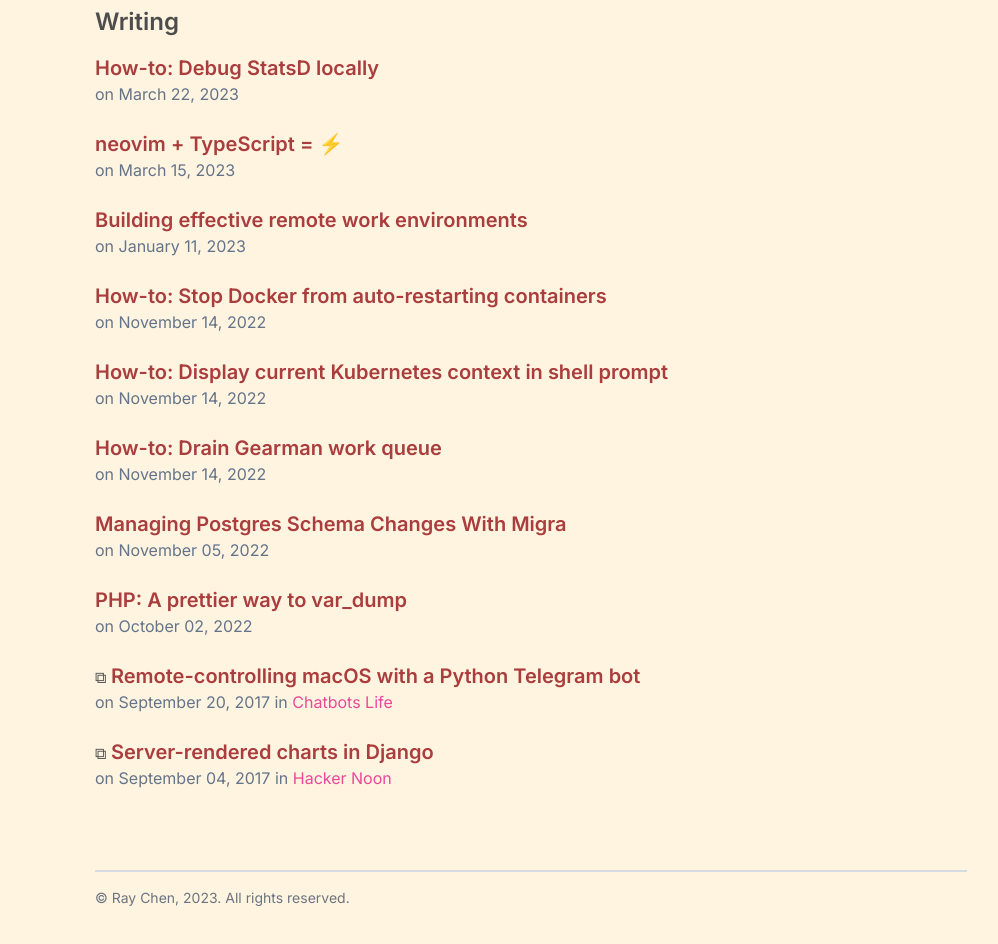
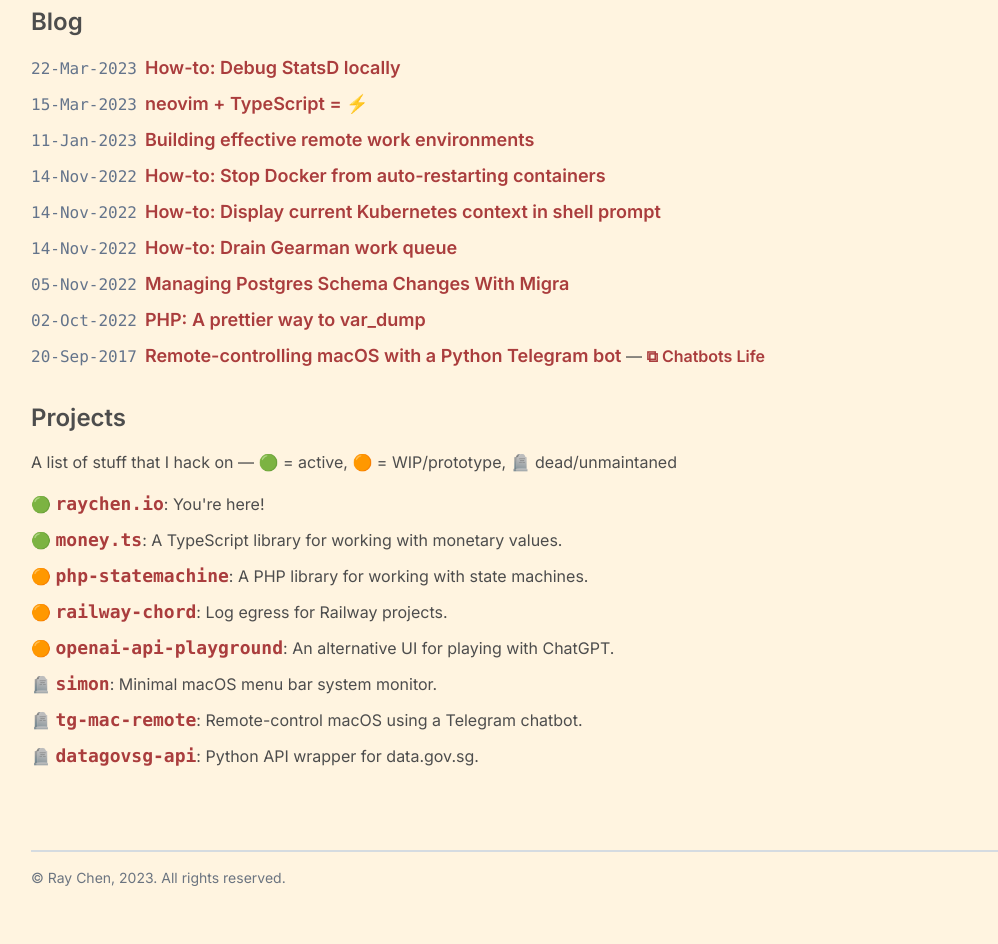
Before and after one commit to half0wl/raychen.io, a Next.js app: page / in a window 1280 px wide. Shown: the part 440-1384 px from the top of the page, without its empty margins (109-1107 px from the left). Built offline with nearby package versions, Linux system fonts and the light colour scheme.

Commit message:
Add projects section, refactor components, support ext article linking directly using md files + frontmatter, tweak styles

```diff
--- a/src/components/article-link.tsx
+++ /dev/null
@@ -1,51 +0,0 @@
-import Link from 'next/link'
-
-type ExternalSite = { name: string; siteLink: string; articleLink: string }
-interface Props {
-  title: string
-  publishedAt: string
-  slug?: string
-  inExternalSite?: ExternalSite
-}
-
-const ArticleLink: React.FC<Props> = ({
-  title,
-  slug,
-  publishedAt,
-  inExternalSite,
-}) => {
-  if (inExternalSite) {
-    return (
-      <span className="mb-6 flex flex-col">
-        <span>
-          ⧉{' '}
-          <Link className="text-xl" href={inExternalSite.articleLink}>
-            {title}
-          </Link>
-        </span>
-        <span className="text-slate-500">
-          on {publishedAt} in{' '}
-          <Link
-            className="font-normal text-pink-500"
-            href={inExternalSite.siteLink}
-          >
-            {inExternalSite.name}
-          </Link>
-        </span>
-      </span>
-    )
-  }
-  if (slug === undefined) {
-    throw new Error(`slug must be defined when inExternalSite=false`)
-  }
-  return (
-    <span className="mb-6 flex flex-col">
-      <Link className="text-xl" href={slug}>
-        {title}
-      </Link>
-      <span className="text-slate-500">on {publishedAt}</span>
-    </span>
-  )
-}
-
-export default ArticleLink
--- /dev/null
+++ b/src/components/article-list.tsx
@@ -0,0 +1,41 @@
+import Link from 'next/link'
+import { ParsedArticle } from '@/lib/build'
+import classNames from 'classnames'
+
+const ArticleList: React.FC<{ articles: ParsedArticle[] }> = ({ articles }) => {
+  return (
+    <ul>
+      {articles.map((a) => (
+        <li
+          className={classNames('mb-2', a.publication && 'relative')}
+          key={a.slug}
+        >
+          {a.publication && (
+            <span className="absolute left-[-2%] opacity-50"></span>
+          )}
+          <>
+            <span className="mr-2 font-mono text-slate-500">
+              {a.publishedAt}
+            </span>
+            <Link className="text-lg" href={a.slug}>
+              {a.title}
+            </Link>
+            {a.publication && (
+              <span>
+                {' '}
+                &mdash;{' '}
+                {a.publicationUrl ? (
+                  <Link href={a.publicationUrl}>⧉ {a.publication}</Link>
+                ) : (
+                  a.publication
+                )}
+              </span>
+            )}
+          </>
+        </li>
+      ))}
+    </ul>
+  )
+}
+
+export default ArticleList
--- a/src/components/mdx.tsx
+++ b/src/components/mdx.tsx
@@ -1,8 +1,10 @@
 /* eslint @typescript-eslint/no-explicit-any: 0 */
-import HWithAnchor, { H } from '@/components/h-with-anchor'
+import Link from 'next/link'
+import React from 'react'
 import SyntaxHighlighter from 'react-syntax-highlighter'
 import { atomOneDark } from 'react-syntax-highlighter/dist/cjs/styles/hljs'
 import styled from 'styled-components'
+import { match } from 'ts-pattern'
 
 const UL = styled.ul`
   font-size: 16px;
@@ -23,11 +25,57 @@
   }
 `
 
+const H2 = styled.h2`
+  font-size: 1.4rem;
+  margin: 1rem 0;
+  font-weight: 800;
+`
+
+const H3 = styled.h3`
+  font-size: 1.3rem;
+  margin: 1rem 0;
+  font-weight: 700;
+`
+
+const H4 = styled.h4`
+  font-size: 1.2rem;
+  margin: 1rem 0;
+  font-weight: 600;
+`
+
 const P = styled.p`
-  letter-spacing: 0.15px;
-  font-size: 16px;
-  line-height: 26px;
+  font-size: 1.1rem;
+  font-weight: 400;
+  line-height: 1.6em;
+  letter-spacing: -0.15px;
 `
+
+const HWithAnchor: React.FC<{
+  h: 'h2' | 'h3'
+  id: string
+  children: React.ReactNode
+}> = ({ h, id, children }) => {
+  const anchor = (
+    <Link
+      href={`#${id}`}
+      className="absolute left-[-2%] opacity-20 hover:opacity-100"
+    >
+      #
+    </Link>
+  )
+  return match(h)
+    .with('h2', () => (
+      <H2 id={id} className="relative">
+        {anchor} {children}
+      </H2>
+    ))
+    .with('h3', () => (
+      <H3 id={id} className="relative">
+        {anchor} {children}
+      </H3>
+    ))
+    .exhaustive()
+}
 
 const components = {
   blockquote: (props: any) => (
@@ -39,8 +87,6 @@
       {props.children}
     </blockquote>
   ),
-  H2: (props: any) => <HWithAnchor h={H.h2} {...props} />,
-  H3: (props: any) => <HWithAnchor h={H.h3} {...props} />,
   p: (props: any) => (
     <P {...props} className="my-4">
       {props.children}
@@ -51,21 +97,24 @@
       {props.children}
     </UL>
   ),
-  h2: (props: any) => (
-    <h2 {...props} className="mb-4 mt-8 text-2xl font-bold">
+
+  h1: () => {
+    throw new Error('Forbidden h1 in article content body')
+  },
+  h2: (props: any) => <H2 {...props}>{props.children}</H2>,
+  h3: (props: any) => <H3 {...props}>{props.children}</H3>,
+  h4: (props: any) => <H4 {...props}>{props.children}</H4>,
+  H2A: (props: any) => (
+    <HWithAnchor h="h2" {...props}>
       {props.children}
-    </h2>
+    </HWithAnchor>
   ),
-  h3: (props: any) => (
-    <h3 {...props} className="mb-4 mt-8 text-xl font-bold">
+  H3A: (props: any) => (
+    <HWithAnchor h="h3" {...props}>
       {props.children}
-    </h3>
+    </HWithAnchor>
   ),
-  h4: (props: any) => (
-    <h4 {...props} className="mb-4 mt-8 font-bold">
-      {props.children}
-    </h4>
-  ),
+
   code: ({
     className,
     children,
@@ -86,7 +135,11 @@
         style={atomOneDark}
         useInlineStyles
         showLineNumbers
-        customStyle={{ fontSize: '1rem' }}
+        customStyle={{
+          fontSize: '1.1rem',
+          marginTop: '1rem',
+          marginBottom: '1rem',
+        }}
       >
         {cleaned}
       </SyntaxHighlighter>
--- /dev/null
+++ b/src/content/remote-control-macos-python-telegram.md
@@ -0,0 +1,7 @@
+---
+title: "Remote-controlling macOS with a Python Telegram bot"
+slug: "https://chatbotslife.com/remote-controlling-macos-with-a-python-telegram-bot-d656d2e00226?utm_source=raychen.io"
+publication: "Chatbots Life"
+publicationUrl: "https://chatbotslife.com/?utm_source=raychen.io"
+publishedAt: "2017-09-20"
+---
--- a/src/lib/build.ts
+++ b/src/lib/build.ts
@@ -3,11 +3,24 @@
 import { serialize } from 'next-mdx-remote/serialize'
 import path from 'path'
 import remarkGfm from 'remark-gfm'
+import z from 'zod'
+
+export const ParsedArticleSchema = z.object({
+  title: z.string(),
+  publishedAt: z.string(),
+  publication: z.string().nullable(),
+  publicationUrl: z.string().nullable(),
+  slug: z.string(),
+})
+
+export type ParsedArticle = z.infer<typeof ParsedArticleSchema>
 
 export interface FrontmatterRaw {
   title: string
   slug: string
   publishedAt: string
+  publication?: string
+  publicationUrl?: string
   description?: string
   keywords?: string
   ogImageLink?: string
--- a/src/pages/_app.tsx
+++ b/src/pages/_app.tsx
@@ -7,7 +7,7 @@
 export default function App({ Component, pageProps }: AppProps) {
   return (
     <StyledComponentsRegistry>
-      <div className="mx-auto max-w-4xl p-3">
+      <div className="mx-auto max-w-5xl p-3">
         <Nav />
         <main>
           <Component {...pageProps} />
--- a/src/pages/index.tsx
+++ b/src/pages/index.tsx
@@ -1,12 +1,12 @@
-import ArticleLink from '@/components/article-link'
+import ArticleList from '@/components/article-list'
+import Head from '@/components/head'
+import { ParsedArticle, ParsedArticleSchema, compileAllMdx } from '@/lib/build'
 import dayjs from 'dayjs'
-import Head from '@/components/head'
-import { compileAllMdx } from '@/lib/build'
 import Image from 'next/image'
 import Link from 'next/link'
 
 interface ComponentProps {
-  articles: { title: string; slug: string; publishedAt: string }[]
+  articles: ParsedArticle[]
 }
 
 interface StaticPropsOut {
@@ -21,7 +21,7 @@
         <section className="flex flex-col gap-8 md:flex-row md:items-center">
           <Image
             src="/owl.png"
-            className="rounded-full border-8 border-slate-400 shadow-sm"
+            className="rounded-full border-8 border-slate-400 shadow-md"
             alt="Logo"
             width={200}
             height={200}
@@ -45,37 +45,94 @@
           </article>
         </section>
         <section className="mt-10 md:mt-20">
-          <h2 className="mb-4 text-2xl font-semibold">Writing</h2>
+          <h2 className="mb-4 text-2xl font-semibold">Blog</h2>
+          <ArticleList articles={articles} />
+        </section>
+        <section className="mt-4 md:mt-8">
+          {/* @TODO Move to a static data file */}
+          <h2 className="mb-4 text-2xl font-semibold">Projects</h2>
+          <p className="mb-4">
+            A list of stuff that I hack on &mdash; 🟢 = active, 🟠 =
+            WIP/prototype, 🪦 dead/unmaintaned
+          </p>
           <ul>
-            {articles.map((a) => (
-              <li key={a.slug}>
-                <ArticleLink {...a} />
-              </li>
-            ))}
-            <li>
-              <ArticleLink
-                title="Remote-controlling macOS with a Python Telegram bot"
-                publishedAt="September 20, 2017"
-                inExternalSite={{
-                  articleLink:
-                    'https://chatbotslife.com/remote-controlling-macos-with-a-python-telegram-bot-d656d2e00226?utm_source=raychen.io',
-                  siteLink: 'https://chatbotslife.com/?utm_source=raychen.io',
-                  name: 'Chatbots Life',
-                }}
-              />
+            <li className="mb-2">
+              <>
+                🟢&nbsp;
+                <Link className="font-mono text-lg" href="/">
+                  raychen.io
+                </Link>
+                : You're here!
+              </>
             </li>
-
-            <li>
-              <ArticleLink
-                title="Server-rendered charts in Django"
-                publishedAt="September 04, 2017"
-                inExternalSite={{
-                  articleLink:
-                    'https://hackernoon.com/server-rendered-charts-in-django-2604f903389d?utm_source=raychen.io',
-                  siteLink: 'https://hackernoon.com/?utm_source=raychen.io',
-                  name: 'Hacker Noon',
-                }}
-              />
+            <li className="mb-2">
+              <>
+                🟢&nbsp;
+                <Link className="font-mono text-lg" href="/">
+                  money.ts
+                </Link>
+                : A TypeScript library for working with monetary values.
+              </>
+            </li>
+            <li className="mb-2">
+              <>
+                🟠&nbsp;
+                <Link className="font-mono text-lg" href="/">
+                  php-statemachine
+                </Link>
+                : A PHP library for working with state machines.
+              </>
+            </li>
+            <li className="mb-2">
+              <>
+                🟠&nbsp;
+                <Link className="font-mono text-lg" href="/">
+                  railway-chord
+                </Link>
+                : Log egress for Railway projects.
+              </>
+            </li>
+            <li className="mb-2">
+              <>
+                🟠&nbsp;
+                <Link
+                  className="font-mono text-lg"
+                  href="https://github.com/half0wl/openai-api-playground"
+                >
+                  openai-api-playground
+                </Link>
+                : An alternative UI for playing with ChatGPT.
+              </>
+            </li>
+            <li className="mb-2">
+              <>
+                🪦&nbsp;
+                <Link className="font-mono text-lg" href="/">
+                  simon
+                </Link>
+                : Minimal macOS menu bar system monitor.
+              </>
+            </li>
+            <li className="mb-2">
+              <>
+                🪦&nbsp;
+                <Link
+                  className="font-mono text-lg"
+                  href="https://github.com/half0wl/tg-mac-remote"
+                >
+                  tg-mac-remote
+                </Link>
+                : Remote-control macOS using a Telegram chatbot.
+              </>
+            </li>
+            <li className="mb-2">
+              <>
+                🪦&nbsp;
+                <Link className="font-mono text-lg" href="/">
+                  datagovsg-api
+                </Link>
+                : Python API wrapper for data.gov.sg.
+              </>
             </li>
           </ul>
         </section>
@@ -93,11 +150,17 @@
       ? 1
       : -1
   })
-  const transformed = sortedByDescPubDate.map((c) => ({
-    title: c.frontmatter.title,
-    slug: `/blog/${c.frontmatter.slug}`,
-    publishedAt: dayjs(c.frontmatter.publishedAt).format('MMMM DD, YYYY'),
-  }))
+  const transformed = sortedByDescPubDate
+    .map((c) => ({
+      title: c.frontmatter.title,
+      slug: c.frontmatter.publication
+        ? c.frontmatter.slug
+        : `/blog/${c.frontmatter.slug}`,
+      publishedAt: dayjs(c.frontmatter.publishedAt).format('DD-MMM-YYYY'),
+      publication: c.frontmatter.publication ?? null,
+      publicationUrl: c.frontmatter.publicationUrl ?? null,
+    }))
+    .map((c) => ParsedArticleSchema.parse(c))
   return {
     props: {
       articles: transformed,
```
Also changed, not shown: src/components/h-with-anchor.tsx (+8 -5 lines), src/content/building-effective-work-environments.md (+26 -26 lines), src/styles/globals.css (+4 -3 lines), 1 other file (tests, documents, lock files or other folders).
